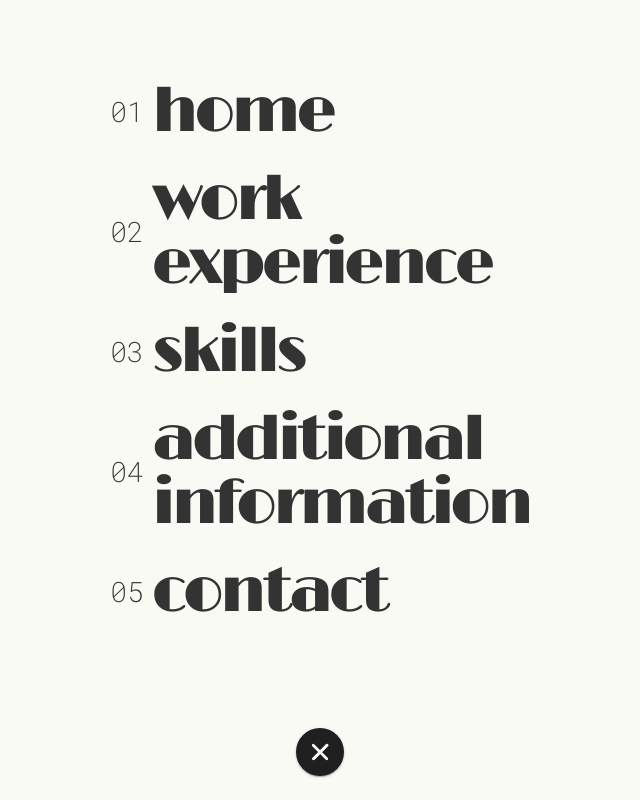
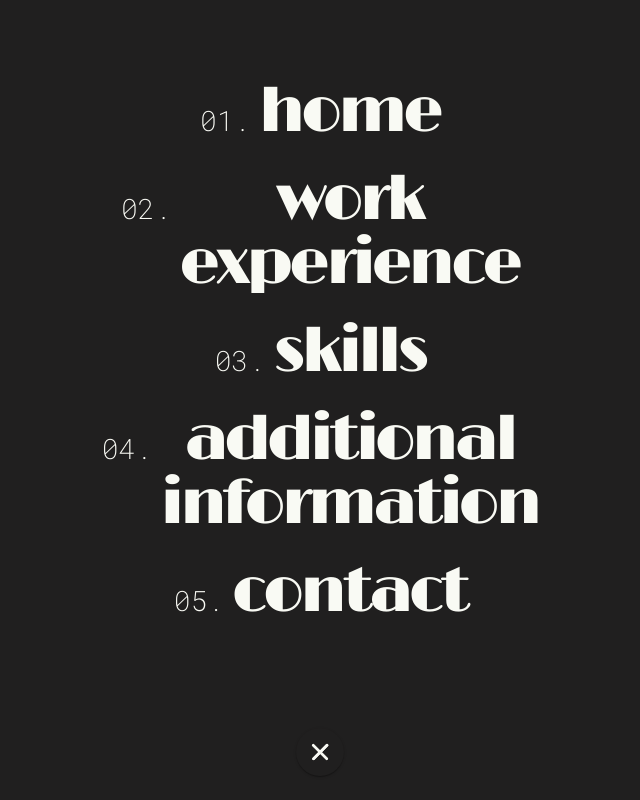
Before and after one commit to zetadeceleste/portfolio-ui, a Next.js app: page /contact in a window 1280 px wide. Both pictures are taken after a click on the button "Toggle menu". Shown: the whole page, without its empty margins (320-960 px from the left). Built offline with nearby package versions, Linux system fonts and the light colour scheme.

Commit message:
Rename component / Menu animation / Fix styles

```diff
--- a/components/common/Menu/MenuIcon/index.tsx
+++ b/components/common/Menu/MenuIcon/index.tsx
@@ -7,14 +7,14 @@ import HamburgerIcon from './HamburgerIcon'
 import styles from './MenuIcon.module.css'
 
 interface Props {
-  setShowList: Dispatch<SetStateAction<boolean>>
-  showList: boolean
+  setMenuVisible: Dispatch<SetStateAction<boolean>>
+  menuVisible: boolean
   loading: boolean
 }
 
-const MenuIcon = ({ setShowList, showList, loading }: Props) => {
+const MenuIcon = ({ setMenuVisible, menuVisible, loading }: Props) => {
   const toggleClass = () => {
-    setShowList(!showList)
+    setMenuVisible(!menuVisible)
   }
 
   return (
@@ -28,10 +28,10 @@ const MenuIcon = ({ setShowList, showList, loading }: Props) => {
         onClick={toggleClass}
         disabled={loading}
         aria-controls="menu"
-        aria-expanded={showList ? 'true' : 'false'}
+        aria-expanded={menuVisible ? 'true' : 'false'}
         aria-label="Toggle menu"
       >
-        {loading ? <Loader /> : <HamburgerIcon active={showList} />}
+        {loading ? <Loader /> : <HamburgerIcon active={menuVisible} />}
       </button>
     </FlexWrapper>
   )
--- a/components/common/Menu/MenuList/MenuList.module.css
+++ b/components/common/Menu/MenuList/MenuList.module.css
@@ -1,25 +1,52 @@
 .menu {
-  align-items: flex-start;
-  background-color: var(--color-neutral-light);
-  bottom: 0;
-  display: flex;
-  height: 100%;
-  justify-content: center;
-  left: 0;
-  padding: 5rem 1rem;
+  background-color: var(--color-neutral-dark);
+  inset: 0;
+  opacity: 0;
   position: fixed;
-  right: 0;
   z-index: 1;
+
+  &.show {
+    animation: display-menu 0.25s ease-in forwards;
+  }
+
+  &.hide {
+    animation: hide-menu 0.25s ease-in forwards;
+  }
 }
 
 .list {
+  align-items: center;
   display: flex;
   flex-direction: column;
   gap: 1.5rem;
+  height: 100%;
+  padding: 5rem 1rem;
 }
 
 .item {
-  align-items: center;
+  align-items: baseline;
+  color: var(--color-neutral-light);
   display: flex;
   gap: 0.5rem;
+  text-align: center;
 }
+
+@keyframes display-menu {
+  from {
+    opacity: 0;
+  }
+
+  to {
+    opacity: 1;
+  }
+}
+
+@keyframes hide-menu {
+  from {
+    opacity: 1;
+  }
+
+  to {
+    opacity: 0;
+  }
+}
--- a/components/common/Menu/MenuList/index.tsx
+++ b/components/common/Menu/MenuList/index.tsx
@@ -5,8 +5,8 @@ import { Dispatch, SetStateAction, MouseEvent } from 'react'
 import styles from './MenuList.module.css'
 
 interface Props {
-  showList: boolean
-  setShowList: Dispatch<SetStateAction<boolean>>
+  menuVisible: boolean
+  setMenuVisible: Dispatch<SetStateAction<boolean>>
   setLoading: Dispatch<SetStateAction<boolean>>
 }
 
@@ -34,7 +34,7 @@ const WEBSITE_PAGES = [
   { link: '/contact', text: <>contact</> },
 ]
 
-const MenuList = ({ showList, setShowList, setLoading }: Props) => {
+const MenuList = ({ menuVisible, setMenuVisible, setLoading }: Props) => {
   const router = useRouter()
 
   const handleLinkClick = (e: MouseEvent<HTMLAnchorElement>, path: string) => {
@@ -42,15 +42,15 @@ const MenuList = ({ showList, setShowList, setLoading }: Props) => {
     setLoading(true)
     router.push(path)
     router.events.on('routeChangeComplete', () => {
-      setShowList(false)
+      setMenuVisible(false)
       setLoading(false)
     })
   }
 
-  if (showList === false) return null
-
   return (
-    <div className={styles.menu}>
+    <div
+      className={`${styles.menu} ${menuVisible ? styles.show : styles.hide}`}
+    >
       <ul className={styles.list}>
         {WEBSITE_PAGES.map(({ text, link }, index) => (
           <ol key={index}>
@@ -59,7 +59,7 @@ const MenuList = ({ showList, setShowList, setLoading }: Props) => {
                 className={styles.item}
                 onClick={(e) => handleLinkClick(e, link)}
               >
-                <span className="number">0{index + 1}</span>
+                <span className="number">0{index + 1}.</span>
                 <p className="big-text">{text}</p>
               </a>
             </Link>
--- a/components/common/Menu/index.tsx
+++ b/components/common/Menu/index.tsx
@@ -4,19 +4,19 @@ import MenuIcon from './MenuIcon'
 import MenuList from './MenuList'
 
 const Menu = () => {
-  const [showList, setShowList] = useState(false)
+  const [menuVisible, setMenuVisible] = useState(false)
   const [loading, setLoading] = useState(false)
 
   return (
     <nav>
       <MenuList
-        showList={showList}
-        setShowList={setShowList}
+        menuVisible={menuVisible}
+        setMenuVisible={setMenuVisible}
         setLoading={setLoading}
       />
       <MenuIcon
-        showList={showList}
-        setShowList={setShowList}
+        menuVisible={menuVisible}
+        setMenuVisible={setMenuVisible}
         loading={loading}
       />
     </nav>
--- a/components/common/SocialLinkList/index.tsx
+++ b/components/common/SocialLinks/index.tsx
@@ -1,6 +1,6 @@
 import List from '../List'
 
-const SocialLinkList = () => (
+const SocialLinks = () => (
   <List
     data={[
       {
@@ -22,4 +22,4 @@ const SocialLinkList = () => (
   />
 )
 
-export default SocialLinkList
+export default SocialLinks
--- a/pages/about/index.tsx
+++ b/pages/about/index.tsx
@@ -5,7 +5,7 @@ import styles from './about.module.css'
 import Container from '@/components/common/Container'
 import FlexWrapper from '@/components/common/FlexWrapper'
 import Headline from '@/components/common/Headline'
-import SocialLinkList from '@/components/common/SocialLinkList'
+import SocialLinks from '@/components/common/SocialLinks'
 
 const AboutPage = () => (
   <>
@@ -44,7 +44,7 @@ const AboutPage = () => (
             for individuals with disabilities.
           </p>
         </FlexWrapper>
-        <SocialLinkList />
+        <SocialLinks />
       </FlexWrapper>
     </Container>
   </>
--- a/pages/contact/index.tsx
+++ b/pages/contact/index.tsx
@@ -3,7 +3,7 @@ import Head from 'next/head'
 import Container from '@/components/common/Container'
 import FlexWrapper from '@/components/common/FlexWrapper'
 import Headline from '@/components/common/Headline'
-import SocialLinkList from '@/components/common/SocialLinkList'
+import SocialLinks from '@/components/common/SocialLinks'
 
 const ContactPage = () => (
   <>
@@ -23,7 +23,7 @@ const ContactPage = () => (
           subtitle="Let´s work together!"
           center
         />
-        <SocialLinkList />
+        <SocialLinks />
       </FlexWrapper>
     </Container>
   </>
--- a/pages/site-under-construction/index.tsx
+++ b/pages/site-under-construction/index.tsx
@@ -3,7 +3,7 @@ import Head from 'next/head'
 import Container from '@/components/common/Container'
 import FlexWrapper from '@/components/common/FlexWrapper'
 import Headline from '@/components/common/Headline'
-import SocialLinkList from '@/components/common/SocialLinkList'
+import SocialLinks from '@/components/common/SocialLinks'
 
 const SiteUnderConstructionPage = () => (
   <>
@@ -22,7 +22,7 @@ const SiteUnderConstructionPage = () => (
           }
           subtitle="Feel free to visit my social media!"
         />
-        <SocialLinkList />
+        <SocialLinks />
       </FlexWrapper>
     </Container>
   </>
```
